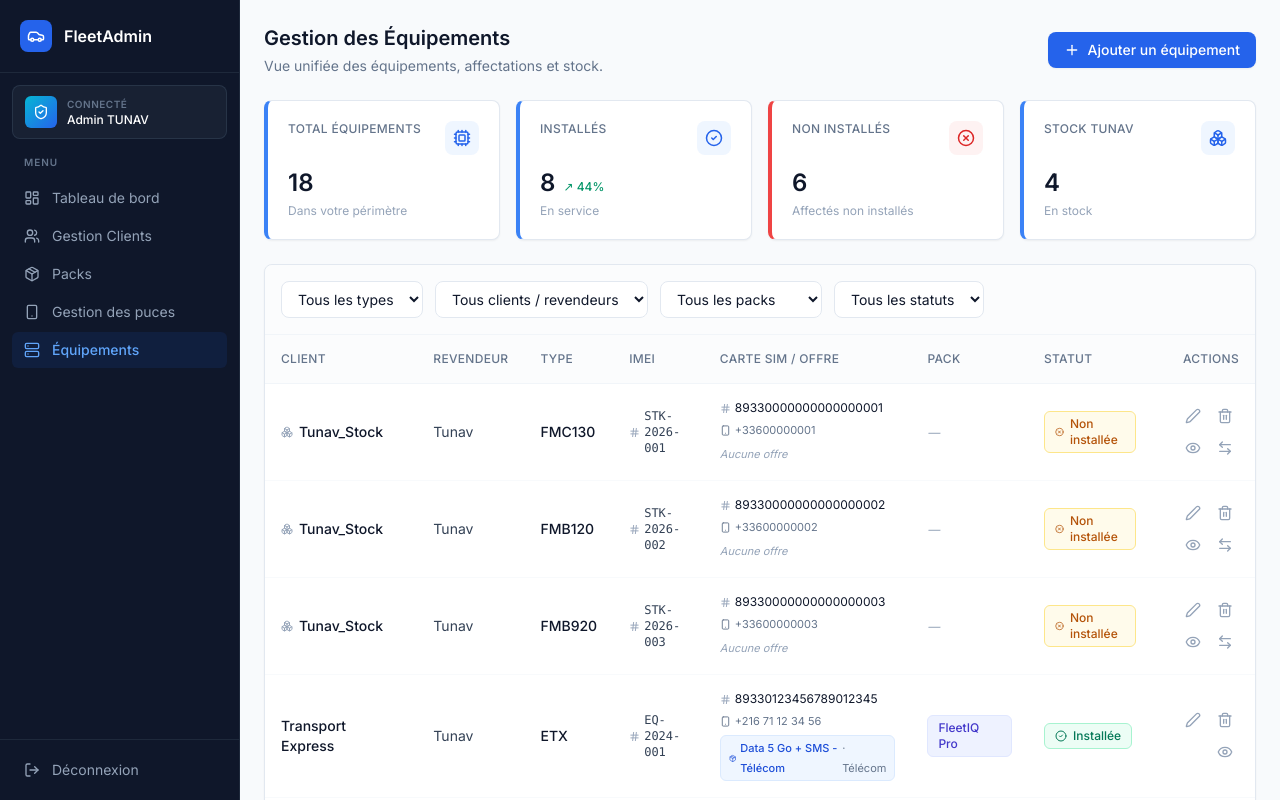
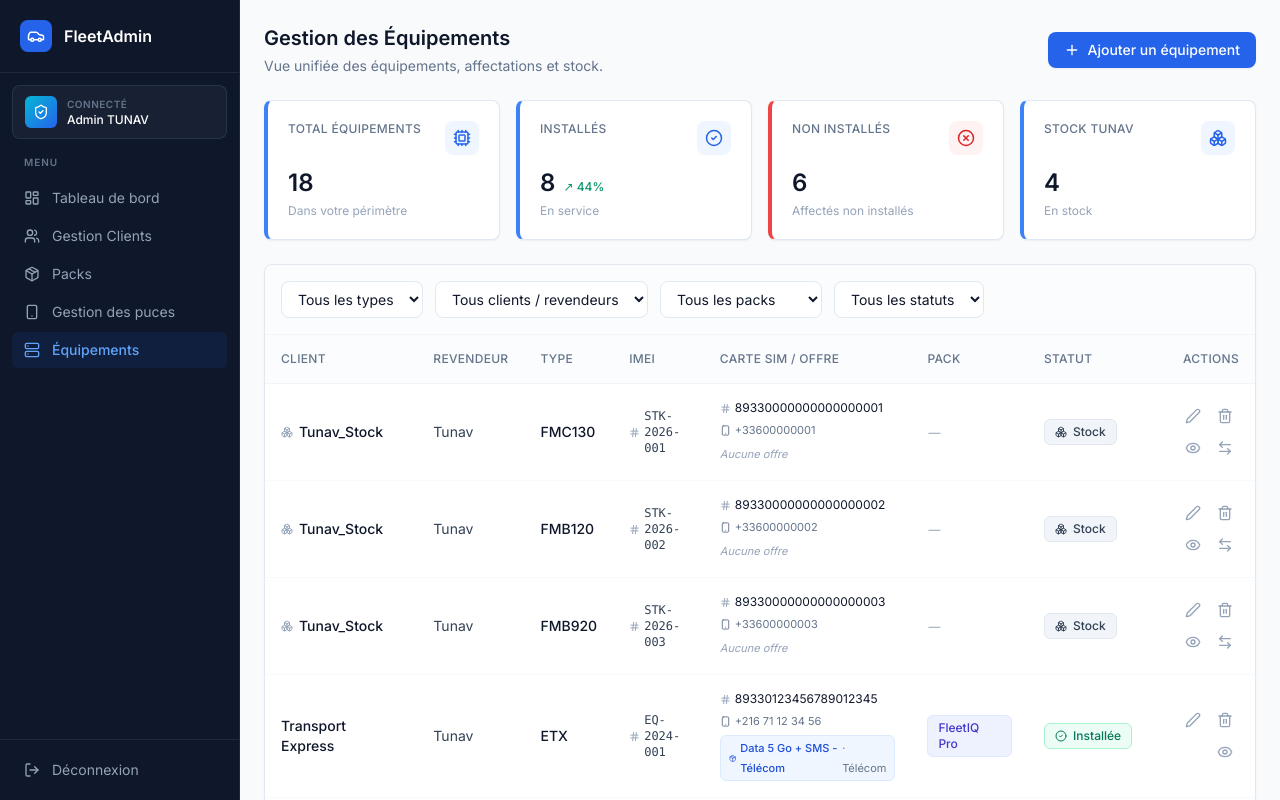
Before and after one commit to azizhadrouktunav/Backoffice_fleetIQ, a React (Vite) app: page /equipments in a window 1280 px wide. Both pictures are taken after typing "name@example.com", "Sample123" into the empty fields and a click on the button "Se connecter". Shown: the top 800 px of the page. Built offline with nearby package versions, Linux system fonts and the light colour scheme.

Commit message:
Update EquipmentsUnifiedTable to enhance status badge rendering by introducing a new status check for 'stock' and simplifying the stock option label in the dropdown. This improves clarity in equipment status representation.

```diff
--- a/src/components/EquipmentsUnifiedTable.tsx
+++ b/src/components/EquipmentsUnifiedTable.tsx
@@ -96,7 +96,16 @@ export function EquipmentsUnifiedTable({
   };
 
   const renderStatusBadge = (eq: FleetEquipment) => {
-    if (eq.isInstalled) {
+    const status = getEquipmentStatus(eq);
+    if (status === 'stock') {
+      return (
+        <span className="inline-flex items-center gap-1.5 px-2.5 py-1 rounded-md text-xs font-medium bg-slate-100 text-slate-700 border border-slate-200">
+          <Boxes size={12} />
+          Stock
+        </span>
+      );
+    }
+    if (status === 'installed') {
       return (
         <span className="inline-flex items-center gap-1.5 px-2.5 py-1 rounded-md text-xs font-medium bg-emerald-50 text-emerald-700 border border-emerald-200">
           <CheckCircle2 size={12} />
@@ -160,7 +169,7 @@ export function EquipmentsUnifiedTable({
           <option value="all">Tous les statuts</option>
           <option value="installed">Installée</option>
           <option value="not_installed">Non installée</option>
-          <option value="stock">Stock Tunav</option>
+          <option value="stock">Stock</option>
         </select>
       </div>
 
```
